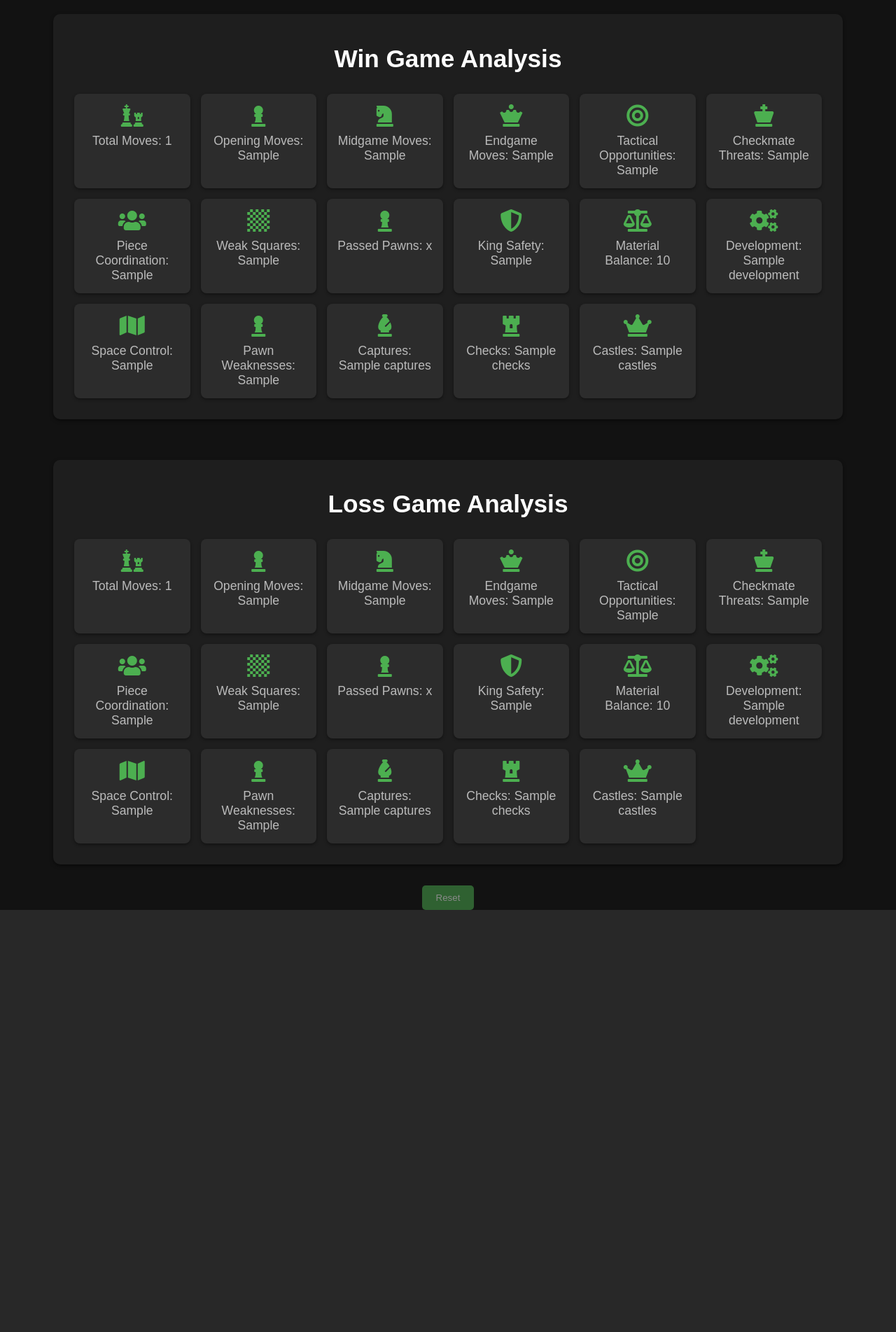
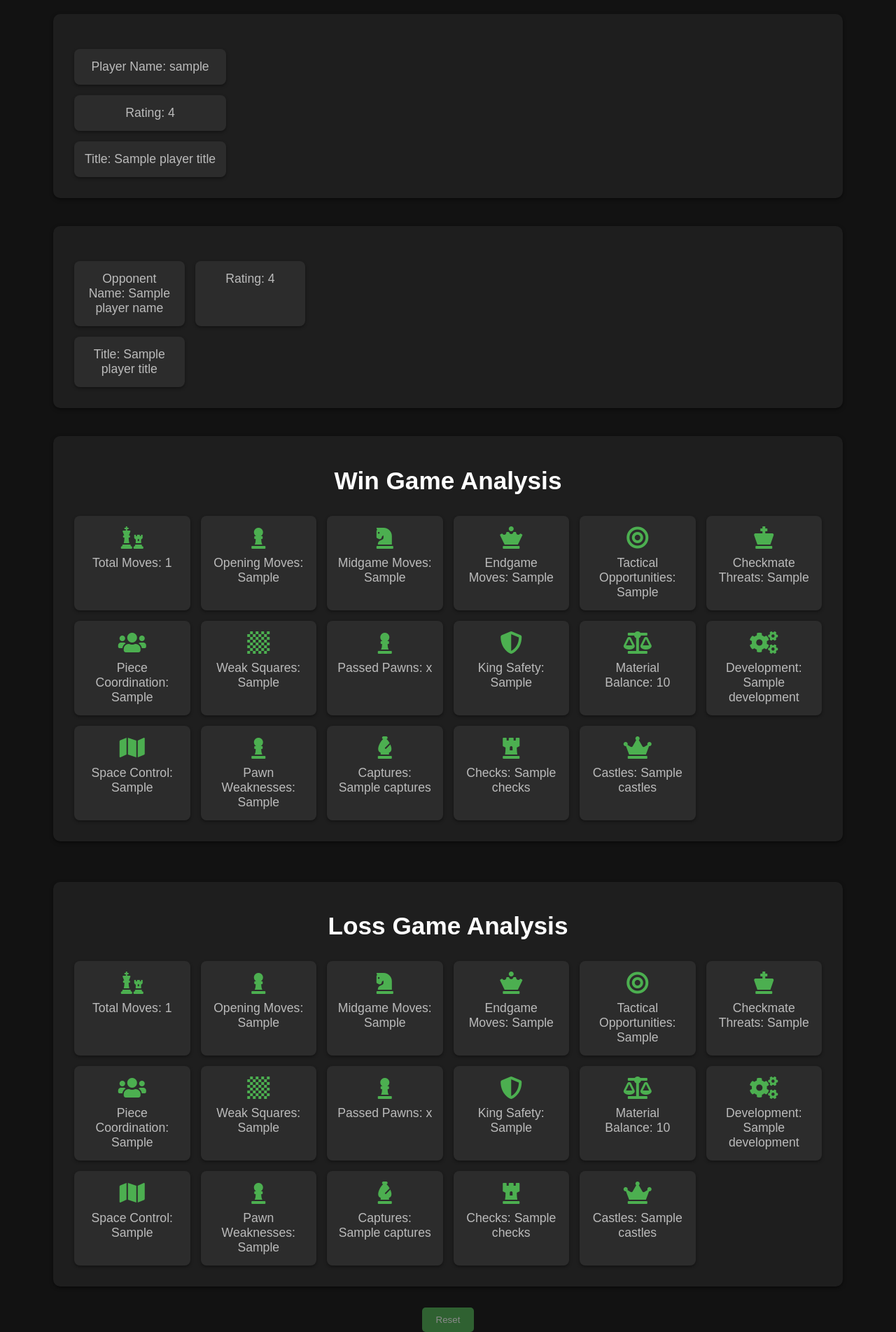
Before and after one commit to achukash/Hack-A-Sol-3.0, a Flask app: template templates/index.html in a window 1280 px wide. Shown: the whole page at 70% size. Before the commit the page ends 1300 px from the top, so only its background shows below. Run offline with Flask 3, Linux system fonts and the light colour scheme; the template is opened without the code that fills it: most values are stand-ins (such as "Sample title", 1, 10 or a date in 2020); parts of the project's set-up code (start-up, migrations or seed data) failed here and were passed over.

Commit message:
chore: Update player data display in index.html

```diff
--- a/app.py
+++ b/app.py
@@ -37,9 +37,9 @@ def upload_files():
 
     # Analyze the files and get chess data
     win_data, loss_data, username, opponent_name = feature_analysis.print_player_analysis(win_path, loss_path)
-
+    print("here", get_user_stats(username))
     # Redirect to the analysis page and pass chess_data to it
-    return render_template('index.html', win_data = win_data, loss_data = loss_data, user_stats=get_user_stats(username), opponent_data=get_user_stats(opponent_name))
+    return render_template('index.html', win_data = win_data, loss_data = loss_data, player_data=get_user_stats(username), opponent_data=get_user_stats(opponent_name))
 
 if __name__ == "__main__":
     app.run(debug=True)
--- a/static/analysis_style.css
+++ b/static/analysis_style.css
@@ -109,6 +109,7 @@ input[type="submit"]:enabled {
   gap: 15px;
   padding: 10px;
   margin-top: 20px;
+  justify-content: center;
   /* Added margin for spacing below the form */
 }
 
--- a/templates/index.html
+++ b/templates/index.html
@@ -34,6 +34,35 @@
     </div>
     {% endif %}
     <!-- Chess Game Analysis Section -->
+     {% if player_data %}
+     <div class="container" id = "playerinfo">
+        <div class="grid-container">
+            <div class="grid-item">
+                <span>Player Name: {{ player_data["username"] }}</span>
+            </div>
+            <div class="grid-item">
+                <span>Rating: {{ player_data["bullet_rating"] }}</span>
+            </div>
+            <div class="grid-item">
+                <span>Title: {{ player_title }}</span>
+            </div>
+        </div>
+     </div>
+     <div class="container" id = "playerinfo">
+        <div class="grid-container">
+            <div class="grid-item">
+                <span>Opponent Name: {{ player_name }}</span>
+            </div>
+            <div class="grid-item">
+                <span>Rating: {{ player_rating }}</span>
+            </div>
+            <div class="grid-item">
+                <span>Title: {{ player_title }}</span>
+            </div>
+        </div>
+
+     </div>
+     {% endif %}
      {% if win_data %}
     <div class="container" id = "win_cont">
         <h1>Win Game Analysis</h1>
--- a/user_stats.py
+++ b/user_stats.py
@@ -14,5 +14,4 @@ def get_user_stats(username):
         for ratings in all_stats["perfs"]:
             if ratings in ["bullet", "blitz", "rapid", "classical"]:
                 wanted_stats[f"{ratings}_rating"] = all_stats["perfs"][ratings]["rating"]
-
-        print(wanted_stats)
+        return wanted_stats
```
